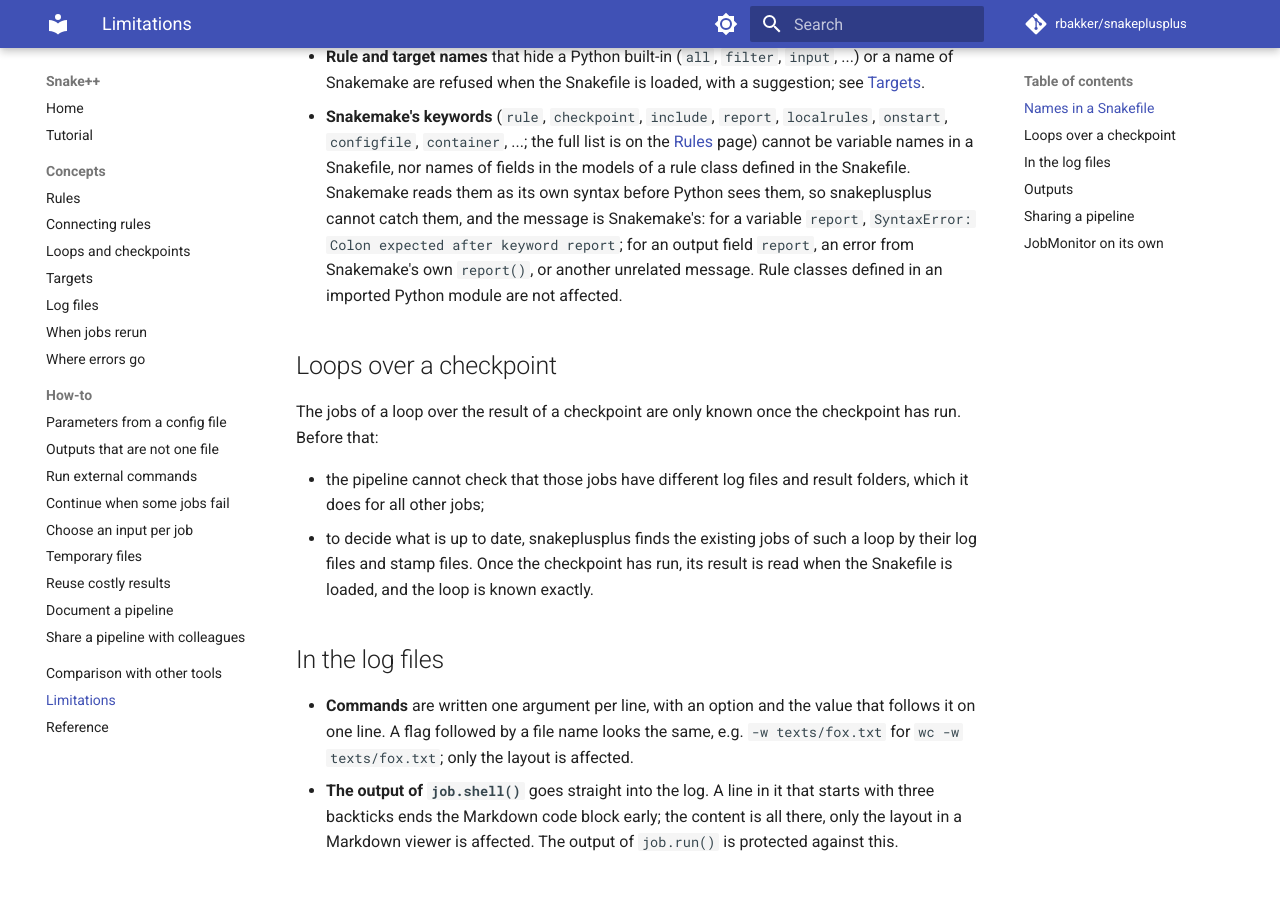
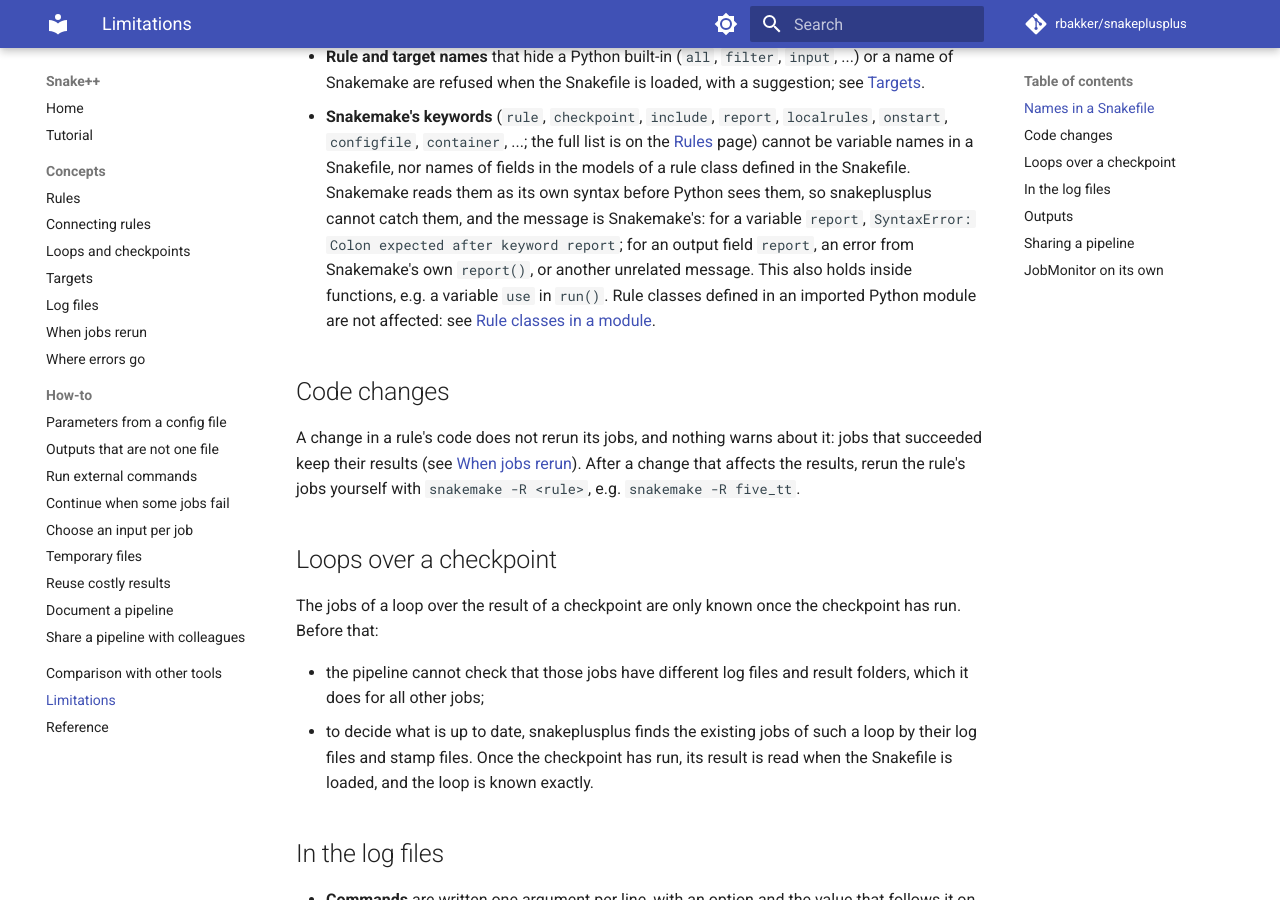
Before and after one commit to rbakker/snakeplusplus, an MkDocs documentation site: the page built from docs/limitations.md, in a window 1280 px wide and 900 px high, scrolled down 319 px. Built offline with MkDocs 1.6.1 and Material for MkDocs 9.7.7, drawn with Linux system fonts in a browser that asks for light colours; comment, search, counter and statistics services are not loaded.

Commit message:
Docs: rule classes in a module, optional inputs set to None, job.log(), code changes
Co-Authored-By: Claude Opus 5.5 <noreply@anthropic.com>
Claude-Session: https://claude.ai/code/session_019HPb3TiHGCknwJ3mR6Pvb7

```diff
--- a/docs/limitations.md
+++ b/docs/limitations.md
@@ -16,8 +16,15 @@ with Snakemake:
   defined in the Snakefile. Snakemake reads them as its own syntax before Python sees them, so
   snakeplusplus cannot catch them, and the message is Snakemake's: for a variable `report`,
   `SyntaxError: Colon expected after keyword report`; for an output field `report`, an error
-  from Snakemake's own `report()`, or another unrelated message. Rule classes defined in an imported
-  Python module are not affected.
+  from Snakemake's own `report()`, or another unrelated message. This also holds inside functions,
+  e.g. a variable `use` in `run()`. Rule classes defined in an imported Python module are not
+  affected: see [Rule classes in a module](concepts/rules.md#rule-classes-in-a-module).
+
+## Code changes
+
+A change in a rule's code does not rerun its jobs, and nothing warns about it: jobs that succeeded
+keep their results (see [When jobs rerun](concepts/reruns.md)). After a change that affects the
+results, rerun the rule's jobs yourself with `snakemake -R <rule>`, e.g. `snakemake -R five_tt`.
 
 ## Loops over a checkpoint
 
```
Also changed, not shown: docs/concepts/reruns.md (+6 -0 lines), docs/concepts/rules.md (+59 -0 lines), docs/how-to/external-commands.md (+15 -0 lines), docs/how-to/inputs-per-job.md (+12 -0 lines).
